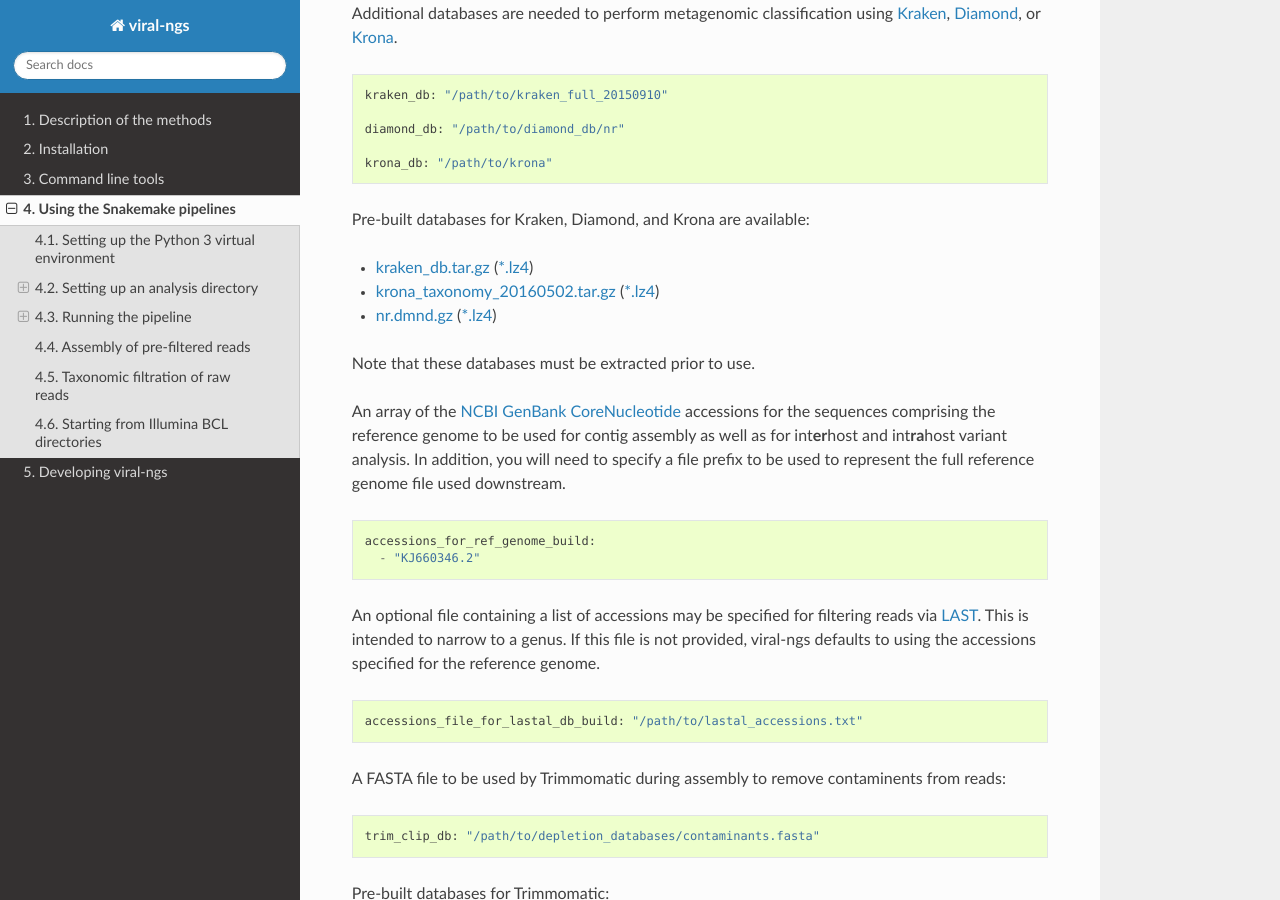
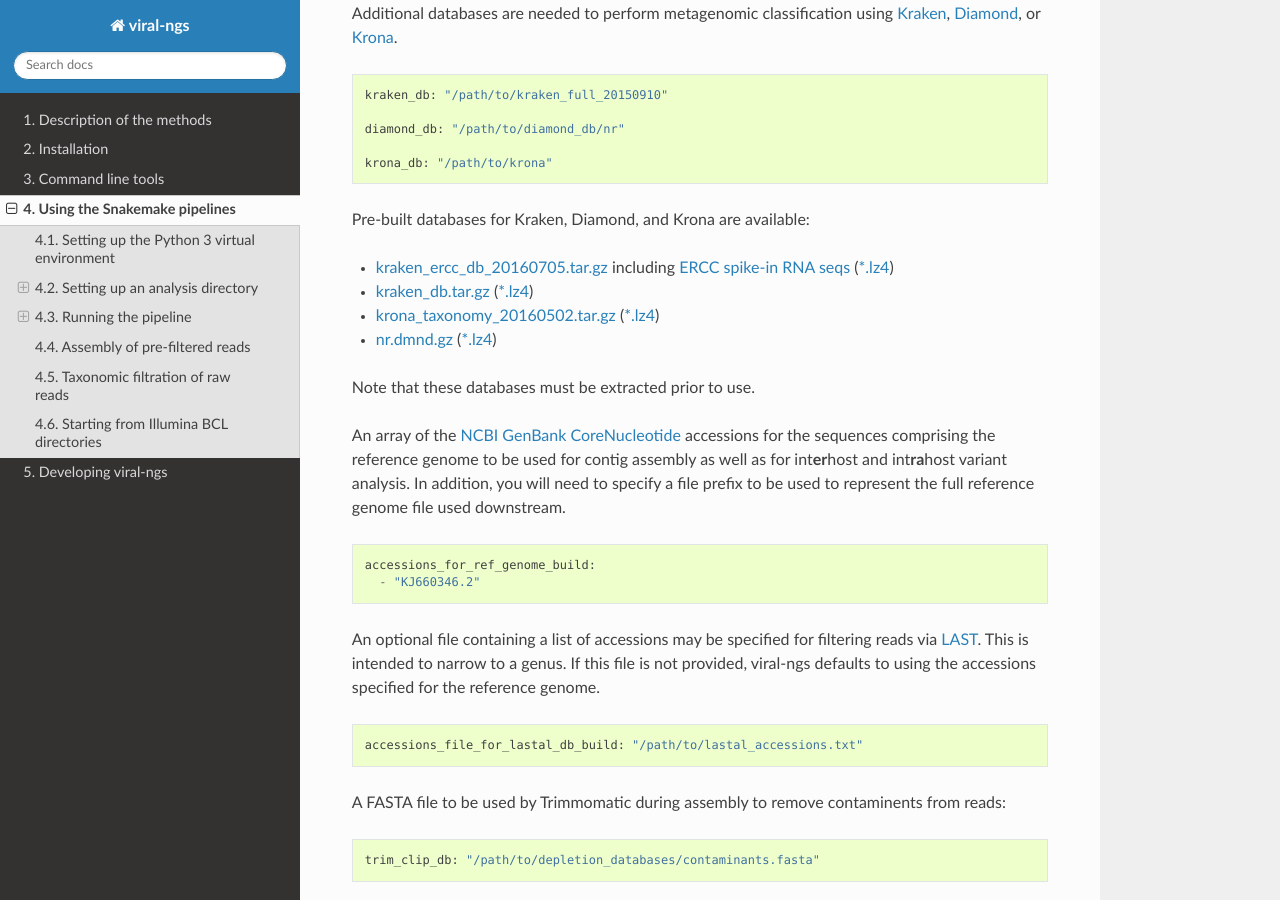
Before and after one commit to broadinstitute/viral-ngs, a Sphinx documentation site: the page built from docs/pipeuse.rst, in a window 1280 px wide and 900 px high, scrolled down 4234 px. Built offline with Sphinx 7.4.7 and the Read the Docs theme 2.0.0, drawn with Linux system fonts in a browser that asks for light colours; formulas are drawn with MathJax 3.

Commit message:
added link to docs for kraken database with ERCC RNA sequences

```diff
--- a/docs/pipeuse.rst
+++ b/docs/pipeuse.rst
@@ -206,6 +206,7 @@ using `Kraken <https://ccb.jhu.edu/software/kraken/>`__,
 
 Pre-built databases for Kraken, Diamond, and Krona are available:
 
+-  `kraken_ercc_db_20160705.tar.gz <https://storage.googleapis.com/sabeti-public/meta_dbs/kraken_ercc_db_20160705.tar.gz>`__ including `ERCC spike-in RNA seqs <https://www.ncbi.nlm.nih.gov/pmc/articles/PMC3166838/>`__ (`*.lz4 <https://storage.googleapis.com/sabeti-public/meta_dbs/kraken_ercc_db_20160705.tar.lz4>`__)
 -  `kraken_db.tar.gz <https://storage.googleapis.com/sabeti-public/meta_dbs/kraken_db.tar.gz>`__ (`*.lz4 <https://storage.googleapis.com/sabeti-public/meta_dbs/kraken_db.tar.lz4>`__)
 -  `krona_taxonomy_20160502.tar.gz <https://storage.googleapis.com/sabeti-public/meta_dbs/krona_taxonomy_20160502.tar.gz>`__ (`*.lz4 <https://storage.googleapis.com/sabeti-public/meta_dbs/krona_taxonomy_20160502.tar.lz4>`__)
 -  `nr.dmnd.gz <https://storage.googleapis.com/sabeti-public/meta_dbs/nr.dmnd.gz>`__ (`*.lz4 <https://storage.googleapis.com/sabeti-public/meta_dbs/nr.dmnd.lz4>`__)
```
